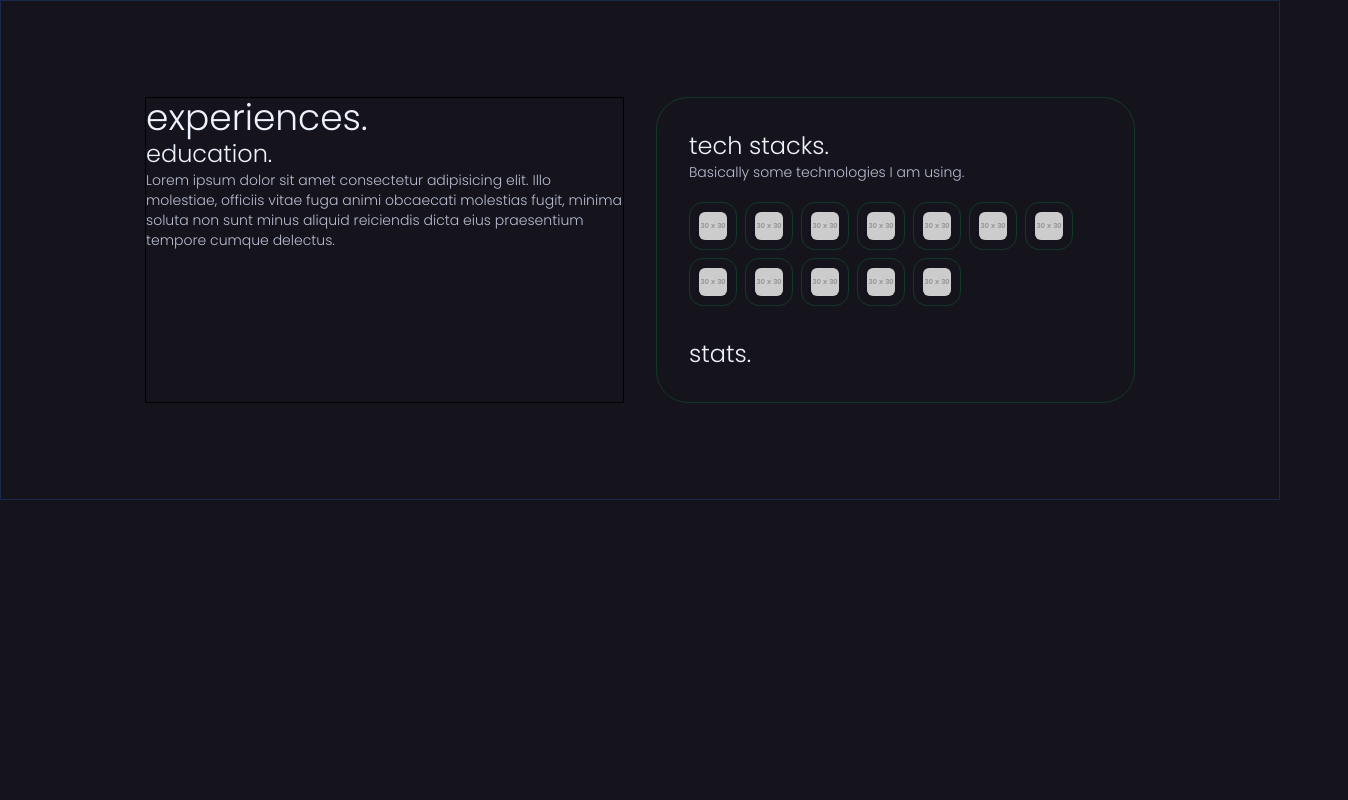
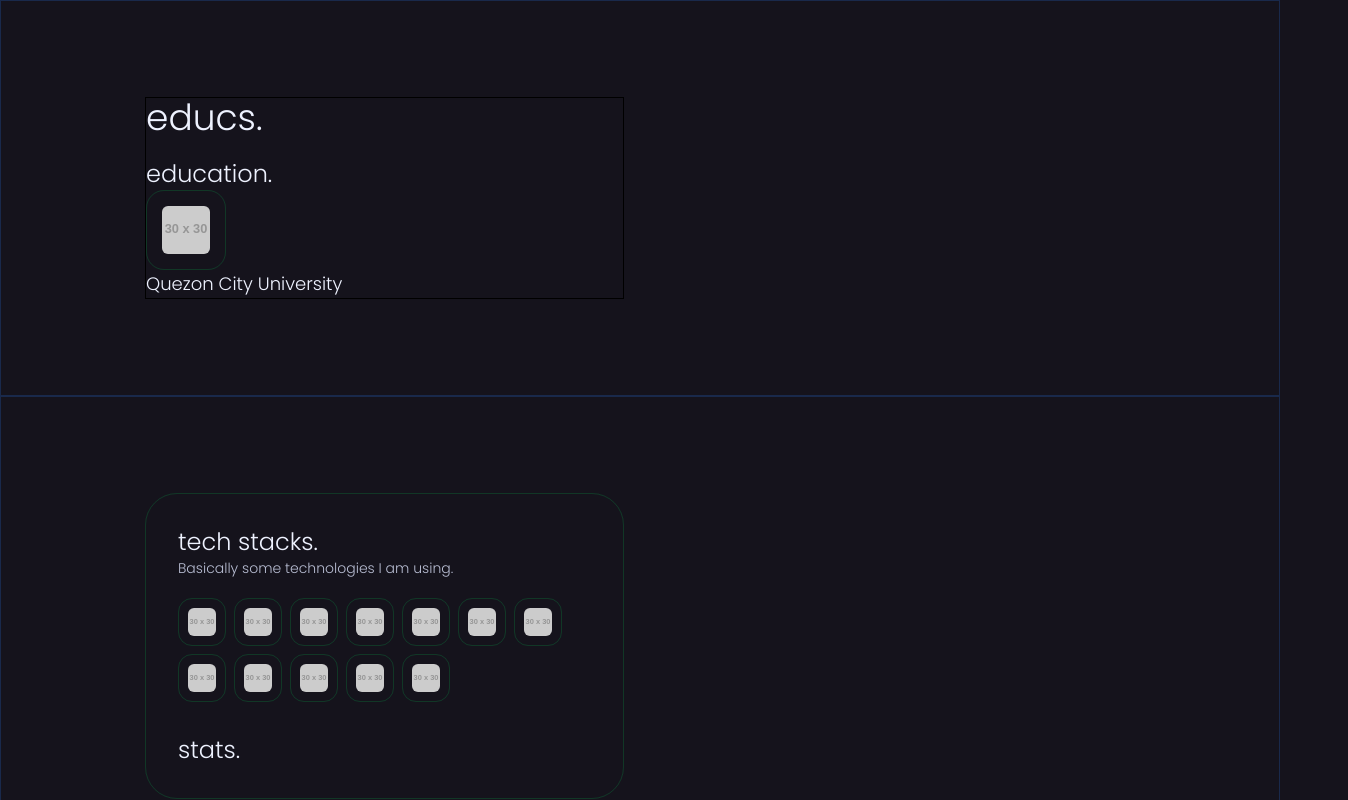
Before and after one commit to fwedwicc/FM-Portfolio-V2, a React (Vite) app: page / in a window 1280 px wide. Shown: the part 1620-2420 px from the top of the page, 1348 px wide, since content can reach past the window. Before the commit the page ends 2120 px from the top, so only its background shows below. Built offline with nearby package versions, Linux system fonts and the light colour scheme.

Commit message:
Add Expertise component; update Home page to include Expertise section; modify Sidebar navigation for new Expertise link; enhance CSS with new h5 styles

```diff
--- a/src/components/About.jsx
+++ b/src/components/About.jsx
@@ -84,7 +84,7 @@ const About = () => {
   }
 
   return (
-    <section className='md:px-36 px-6 md:py-24 py-9 border border-amber-500/20 overflow-hidden' id='about'>
+    <section className='md:px-36 px-6 md:py-24 py-9 border border-amber-500/20' id='about'>
       <div className='grid md:grid-cols-3 grid-cols-1 p-3 gap-4'>
         {/* 'who am i?' */}
         <GlowContainer id='left-container' variant='left' styles='md:col-span-2 col-span-auto'>
--- a/src/components/Experience.jsx
+++ b/src/components/Experience.jsx
@@ -6,30 +6,17 @@ const Experience = () => {
       <div className='grid grid-cols-2 gap-8'>
         {/* Container: Experiences */}
         <div className='border'>
-          <h2>experiences.</h2>
-          <h4>education.</h4>
-          <p>Lorem ipsum dolor sit amet consectetur adipisicing elit. Illo molestiae, officiis vitae fuga animi obcaecati molestias fugit, minima soluta non sunt minus aliquid reiciendis dicta eius praesentium tempore cumque delectus.</p>
-        </div>
-        {/* Container: Tech Stacks and Stats */}
-        <div className='border border-green-500/20 rounded-4xl p-8 space-y-8'>
-          {/* Tech Stacks */}
-          <div>
-            <h4>tech stacks.</h4>
-            <p>Basically some technologies I am using.</p>
-            {/* Tech Icons */}
-            <div className='flex items-center flex-wrap gap-2 mt-5'>
-              {Array.from({ length: 12 }).map((_, index) => (
-                <div className='size-12 rounded-[14px] grid place-content-center border border-green-500/20' key={index}>
-                  <img src="https://placehold.co/30x30" alt="Sample Logo" className='size-7 rounded-md' />
-                </div>
-              ))}
+          <h2>educs.</h2>
+          {/* Education */}
+          <div className='mt-5'>
+            <h4>education.</h4>
+            <div className='size-20 rounded-[18px] grid place-content-center border border-green-500/20'>
+              <img src="https://placehold.co/30x30" alt="Sample Logo" className='size-12 rounded-md' />
             </div>
-          </div>
-          {/* Contribution Graph */}
-          <div>
-            <h4>stats.</h4>
+            <h5>Quezon City University</h5>
           </div>
         </div>
+
       </div>
     </section>
   )
--- /dev/null
+++ b/src/components/Expertise.jsx
@@ -0,0 +1,32 @@
+import React from 'react'
+
+const Expertise = () => {
+  return (
+    <section id='expertise' className='md:px-36 px-6 md:py-24 py-9 border border-blue-500/20'>
+      <div className='grid grid-cols-2 gap-8'>
+        {/* Container: Tech Stacks and Stats */}
+        <div className='border border-green-500/20 rounded-4xl p-8 space-y-8'>
+          {/* Tech Stacks */}
+          <div>
+            <h4>tech stacks.</h4>
+            <p>Basically some technologies I am using.</p>
+            {/* Tech Icons */}
+            <div className='flex items-center flex-wrap gap-2 mt-5'>
+              {Array.from({ length: 12 }).map((_, index) => (
+                <div className='size-12 rounded-[14px] grid place-content-center border border-green-500/20' key={index}>
+                  <img src="https://placehold.co/30x30" alt="Sample Logo" className='size-7 rounded-md' />
+                </div>
+              ))}
+            </div>
+          </div>
+          {/* Contribution Graph */}
+          <div>
+            <h4>stats.</h4>
+          </div>
+        </div>
+      </div>
+    </section>
+  )
+}
+
+export default Expertise
--- a/src/components/Sidebar.jsx
+++ b/src/components/Sidebar.jsx
@@ -1,6 +1,6 @@
 import React from 'react'
 import { RiHome5Line, RiUser6Line, RiAwardLine, RiSendPlane2Line, RiBriefcaseLine } from "react-icons/ri"
-import { TbSmartHome, TbBriefcase2, TbMail } from "react-icons/tb"
+import { TbSmartHome, TbBriefcase2, TbMail, TbBrandTabler } from "react-icons/tb"
 import useActiveSection from '../hooks/useActiveSection'
 import { Tooltip } from './ui'
 
@@ -14,12 +14,13 @@ const scrollToSection = (e, target) => {
 
 const Sidebar = () => {
 
-  const active = useActiveSection(['home', 'about', 'experience', 'project', 'contact'])
+  const active = useActiveSection(['home', 'about', 'experience', 'expertise', 'project', 'contact'])
 
   const navItems = [
     { id: 'home', label: 'Home', icon: <TbSmartHome className='size-5 stroke-[1.9px]' /> },
     { id: 'about', label: 'About', icon: <RiUser6Line className='size-5 stroke-[-0.1px]' /> },
     { id: 'experience', label: 'Experience', icon: <RiAwardLine className='size-5 stroke-[-0.3px]' /> },
+    { id: 'expertise', label: 'Expertise', icon: <TbBrandTabler className='size-5 stroke-[-0.3px]' /> },
     { id: 'project', label: 'Projects', icon: <TbBriefcase2 className='size-5 stroke-[1.9px]' /> },
     { id: 'contact', label: 'Contact', icon: <TbMail className='size-5 stroke-[1.9px]' /> },
   ]
--- a/src/components/index.js
+++ b/src/components/index.js
@@ -1,6 +1,7 @@
 import Hero from './Hero'
 import About from './About'
 import Experience from './Experience'
+import Expertise from './Expertise'
 import Sidebar from './Sidebar'
 import Loader from './Loader'
 
@@ -8,6 +9,7 @@ export {
   Hero,
   About,
   Experience,
+  Expertise,
   Sidebar,
   Loader
 }
--- a/src/index.css
+++ b/src/index.css
@@ -22,6 +22,9 @@ h3 {
 }
 h4 {
   @apply text-2xl text-indigo-50;
+}
+h5 {
+  @apply text-lg text-indigo-50;
 }
 .transition-smooth {
   @apply transition-all duration-300 ease-in-out;
--- a/src/pages/Home.jsx
+++ b/src/pages/Home.jsx
@@ -1,6 +1,6 @@
 import React from 'react'
 import useLenis from '../hooks/useLenis.js'
-import { Hero, About, Experience, Sidebar } from '../components'
+import { Hero, About, Experience, Expertise, Sidebar } from '../components'
 
 const Home = () => {
   useLenis()
@@ -12,6 +12,7 @@ const Home = () => {
         <Hero />
         <About />
         <Experience />
+        <Expertise />
       </main>
     </>
   )
```
